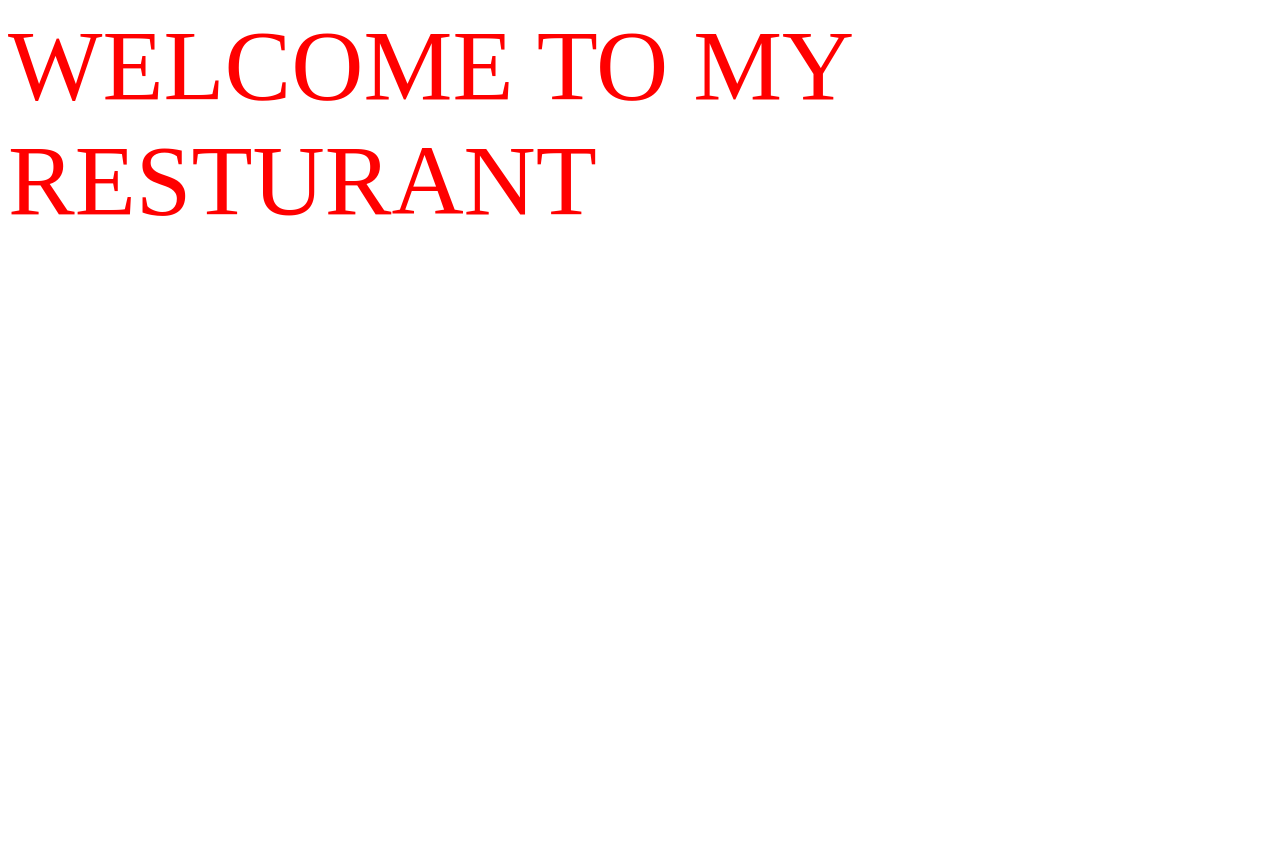
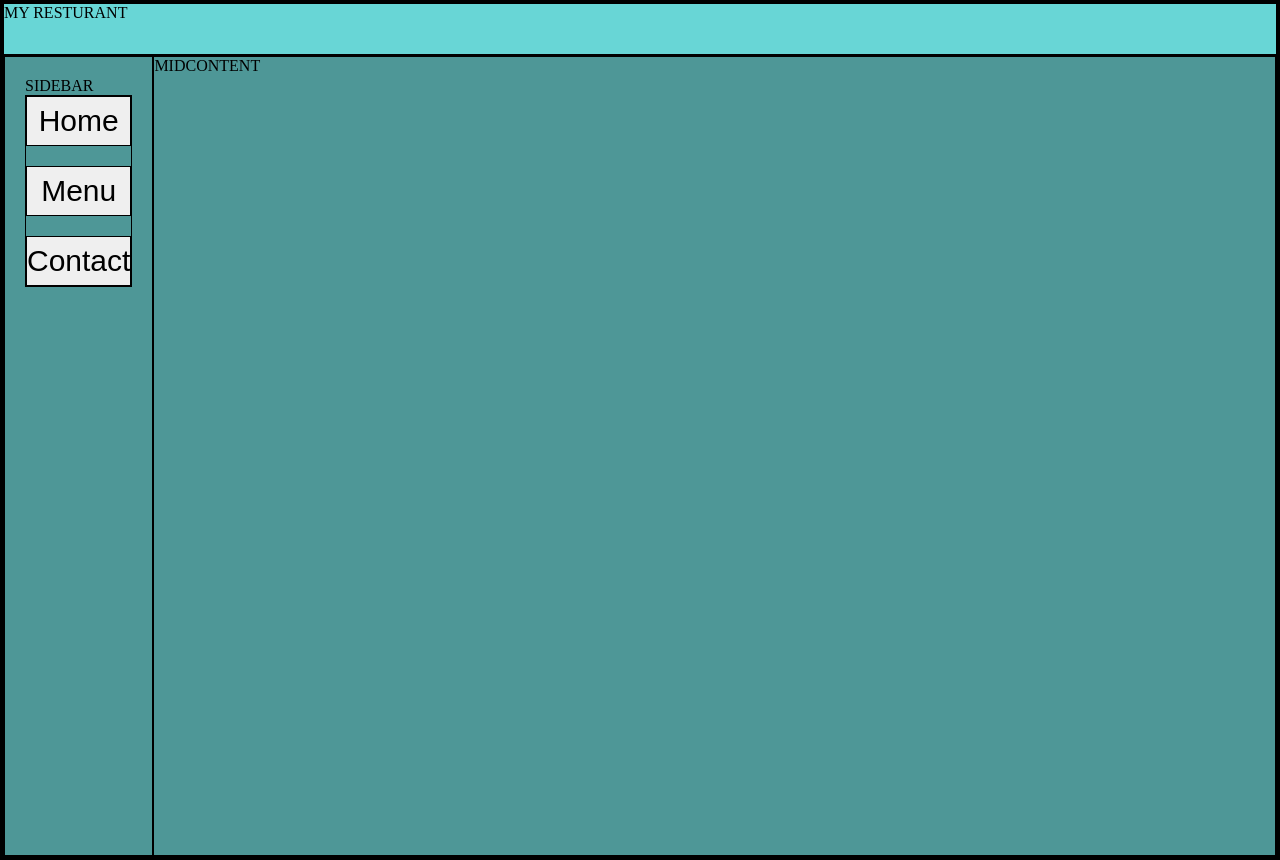
Before and after one commit to raistmere/odin-RestaurantPage, a website with bundled scripts: page dist/index.html in a window 1280 px wide. Before the commit the page ends 800 px from the top, so only its background shows below. Built offline with nearby package versions, Linux system fonts and the light colour scheme.

Commit message:
Added webpack-dev-server + base page html layout
Added webpack-dev-server functionality to the project. Also started
on some base html through js dom creation. Still WIP.

```diff
--- a/src/pageLoad.js
+++ b/src/pageLoad.js
@@ -1,5 +1,52 @@
 export default function pageLoad()
 {
+    //This is the main div container that holds the page content.
     const container = document.getElementById('content');
     console.log(container);
+
+    // Create a element that will be the header for the page
+    const header = document.createElement("div");
+    header.classList.add("header");
+    header.textContent = "MY RESTURANT";
+    container.appendChild(header);
+
+    // Create a new element that will hold the sidebar & middleContent
+    const midContainer = document.createElement("div");
+    midContainer.classList.add("midContainer");
+    container.appendChild(midContainer);
+
+    // Create a new element that will be the navigation sidebar
+    const sidebar = document.createElement("div");
+    sidebar.classList.add("sidebar");
+    sidebar.textContent = "SIDEBAR";
+    midContainer.appendChild(sidebar);
+
+    // Create a new element for the middleContent
+    // This will be the container that will be changing/clearing
+    const midContent = document.createElement("div");
+    midContent.classList.add("midContent");
+    midContent.textContent = "MIDCONTENT";
+    midContainer.appendChild(midContent);
+
+    // Create the sidebar button container for webpage navigation
+    const sidebarButtons = document.createElement("div");
+    sidebarButtons.classList.add("sidebarButtons");
+    sidebar.appendChild(sidebarButtons);
+
+    // Create each sidebar button
+    // Home Button
+    const homeButton = document.createElement("button");
+    homeButton.classList.add("homeButton");
+    homeButton.textContent = "Home";
+    sidebarButtons.appendChild(homeButton);
+    // Menu Button
+    const menuButton = document.createElement("button");
+    menuButton.classList.add("menuButton");
+    menuButton.textContent = "Menu";
+    sidebarButtons.appendChild(menuButton);
+    // Contact Button
+    const contactButton = document.createElement("button");
+    contactButton.classList.add("contactButton");
+    contactButton.textContent = "Contact";
+    sidebarButtons.appendChild(contactButton);
 }
--- a/src/style.css
+++ b/src/style.css
@@ -1,5 +1,60 @@
+*
+{
+    padding: 0;
+    margin: 0;
+    border: solid;
+    border-width: 1px;
+}
+
 #content
 {
-    font-size: 100px;
-    color: red;
+    background-color: rgb(252, 126, 126);
 }
+
+.header
+{
+    width: auto;
+    height: 50px;
+    background-color: rgb(104, 214, 214);
+}
+
+.midContainer
+{
+    /* General properties */
+    width: auto;
+    height: 100vh;
+    background-color: rgb(78, 151, 151);
+    /* Flex properties */
+    display: flex;
+}
+
+.sidebar
+{
+    /* General properties */
+    width: auto;
+    height: auto;
+    padding: 20px;
+}
+
+.sidebarButtons
+{
+    /* Flex properties */
+    display: flex;
+    flex-direction: column;
+    gap: 20px;
+}
+
+.homeButton, .menuButton, .contactButton
+{
+    /* General properties */
+    height: 50px;
+
+    /* Text properties */
+    font-size: 30px;
+}
+
+.midContent
+{
+    /* Parent flex properties */
+    flex: 1;
+}
--- a/webpack.config.js
+++ b/webpack.config.js
@@ -2,13 +2,20 @@
 
 module.exports =
 {
-    mode: 'production',
+    mode: 'development',
     entry: './src/index.js',
 
     output:
     {
         filename: 'bundle.js',
         path: path.resolve(__dirname, './dist'),
+    },
+
+    devtool: 'inline-source-map',
+
+    devServer:
+    {
+        static: './dist',
     },
 
     module:
```
Also changed, not shown: package.json (+6 -2 lines), dist/bundle.js, dist/index.html, 1 other file.
